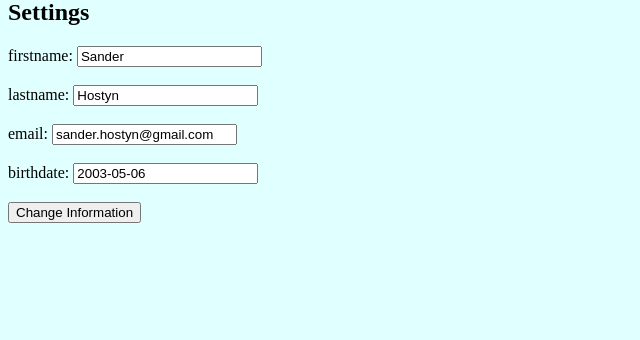
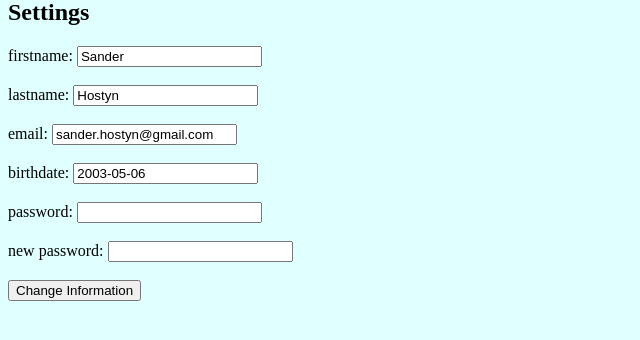
Before and after one commit to Micha221/InspirationLAB, a PHP site: page /settings.php in a window 1280 px wide. Shown: the part 179-519 px from the top of the page, without its empty margins (0-640 px from the left). Run offline with PHP 8.4, Linux system fonts and the light colour scheme; a user stored in the database is signed in.

Commit message:
Update settings.php

```diff
--- a/settings.php
+++ b/settings.php
@@ -36,15 +36,23 @@
                     <br>
 
                     <div class="changeinfo">
-                        <?php echo "lastname: " ?>  <input type="text" id="changelastname" name="lastname" value="<?php echo $_SESSION['lastname'];?>">
+                        <?php echo "lastname:"?>  <input type="text" id="changelastname" name="lastname" value="<?php echo $_SESSION['lastname'];?>">
                     </div>
                     <br>
                     <div class="changeinfo">
-                        <?php echo "email: " ?> <input type="text" id="changeemail" name="email"  value="<?php echo $_SESSION['email'];?>"">
+                        <?php echo "email:"?> <input type="text" id="changeemail" name="email"  value="<?php echo $_SESSION['email'];?>"">
                     </div>
                     <br>
                     <div class="changeinfo">
-                    <?php echo "birthdate: " ?>   <input type="text" id="changebirthdate" name="birthdate"  value="<?php echo $_SESSION['birthdate'];?>"">
+                    <?php echo "birthdate:"?>   <input type="text" id="changebirthdate" name="birthdate"  value="<?php echo $_SESSION['birthdate'];?>"">
+                    </div>
+                    <br>
+                    <div class="changeinfo">
+                    <?php echo "password:"?>   <input type="password" id="currentPassword" name="password">
+                    </div>
+                    <br>
+                    <div class="changeinfo">
+                    <?php echo "new password:"?>   <input type="password" id="newPassword" name="newPassword">
                     </div>
                     <br>
                     <div class="changeinfo">
```
